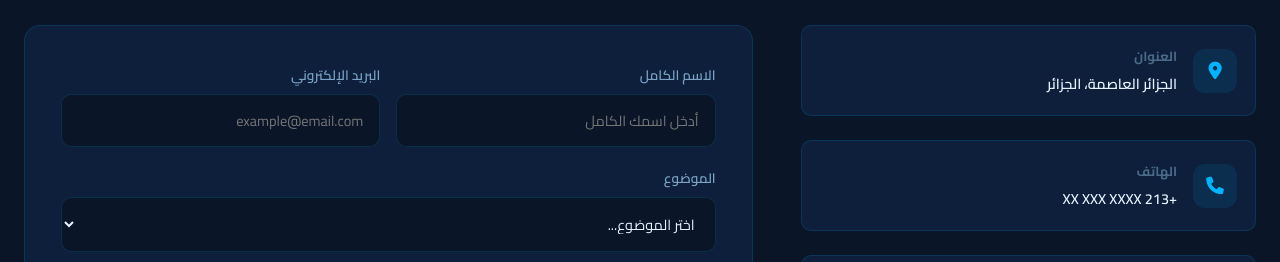
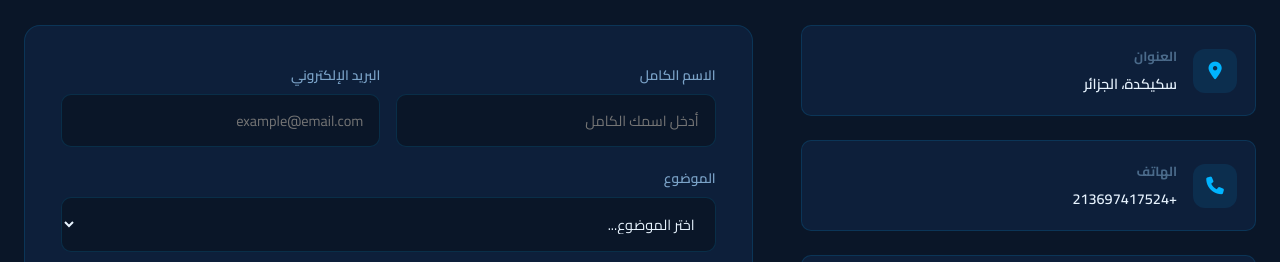
Before and after one commit to samahghanem255-art/Digital-eye-, a plain HTML site: page index.html in a window 1280 px wide. Shown: the part 6929-7191 px from the top of the page. Drawn offline with Linux system fonts and the light colour scheme.

Commit message:
Update index.html

```diff
--- a/index.html
+++ b/index.html
@@ -348,11 +348,11 @@
       <div class="contact-info">
         <div class="contact-item">
           <div class="contact-icon"><i class="fas fa-map-marker-alt"></i></div>
-          <div><h4 data-i18n="contact_address">العنوان</h4><p>الجزائر العاصمة، الجزائر</p></div>
+          <div><h4 data-i18n="contact_address">العنوان</h4><p>سكيكدة، الجزائر</p></div>
         </div>
         <div class="contact-item">
           <div class="contact-icon"><i class="fas fa-phone"></i></div>
-          <div><h4 data-i18n="contact_phone">الهاتف</h4><p>+213 XX XXX XXXX</p></div>
+          <div><h4 data-i18n="contact_phone">الهاتف</h4><p>+213697417524</p></div>
         </div>
         <div class="contact-item">
           <div class="contact-icon"><i class="fas fa-envelope"></i></div>
```
